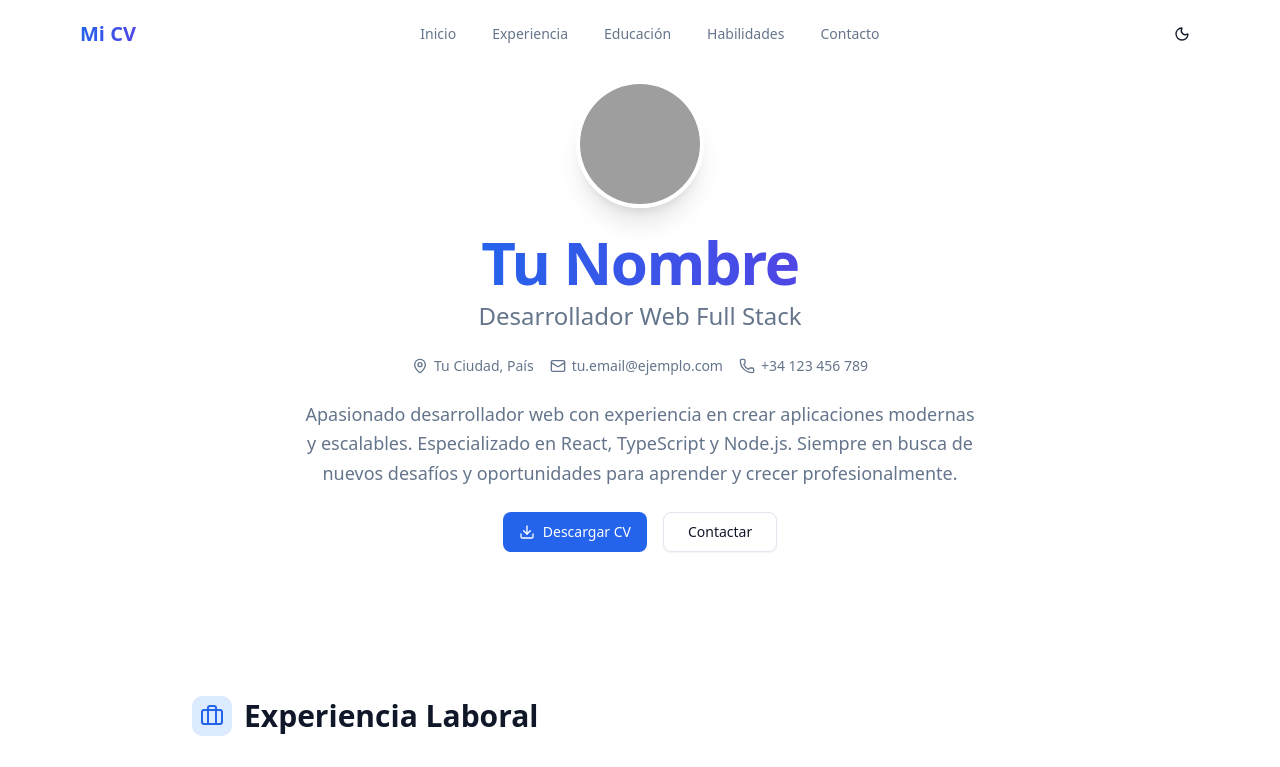
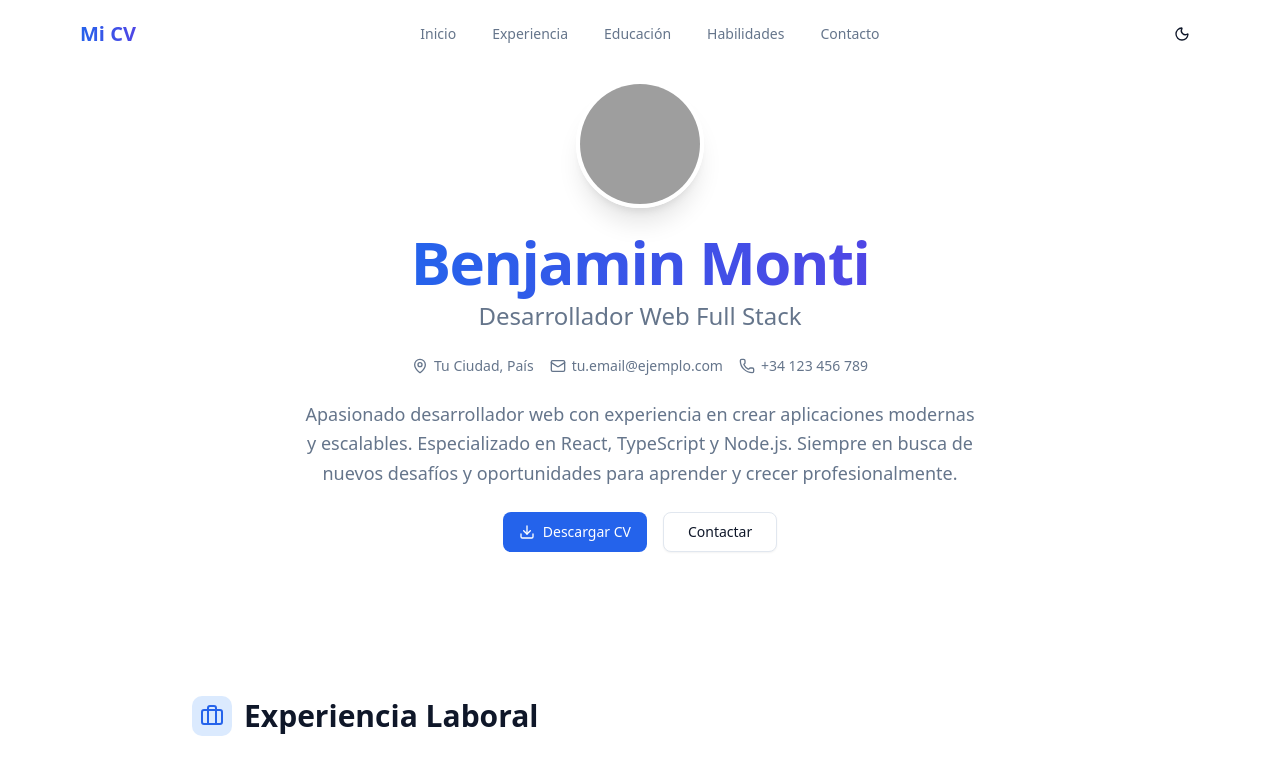
Before and after one commit to benjaamonti/benjaamonti.github.io, a React (Vite) app: page / in a window 1280 px wide. Shown: the top 767 px of the page. Built offline with nearby package versions, Linux system fonts and the light colour scheme; grey boxes are pictures that could not be loaded.

Commit message:
Update name in Hero component to 'Benjamin Monti'

```diff
--- a/src/sections/Hero.tsx
+++ b/src/sections/Hero.tsx
@@ -21,7 +21,7 @@
           {/* Name and Title */}
           <div className="space-y-2">
             <h1 className="text-4xl md:text-5xl lg:text-6xl font-bold tracking-tight">
-              <span className="gradient-text">Tu Nombre</span>
+              <span className="gradient-text">Benjamin Monti</span>
             </h1>
             <p className="text-xl md:text-2xl text-muted-foreground font-medium">
               Desarrollador Web Full Stack
```
